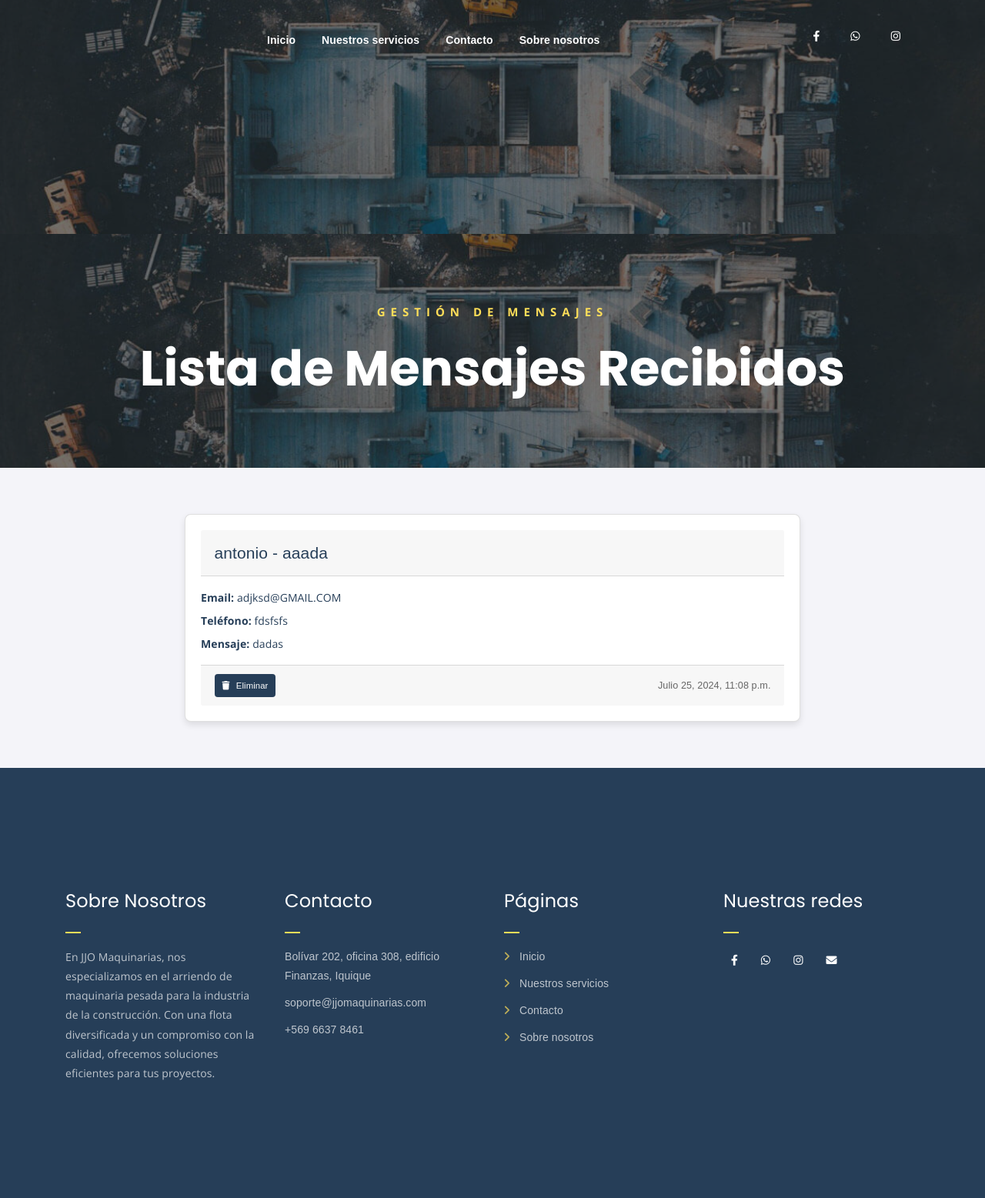
After one commit to xnt0nio/jjomaquinarias, a Django app: page /mensajes in a window 1280 px wide. The commit adds this page. Shown: the whole page at 77% size. Run offline with Django 3.2, Linux system fonts and the light colour scheme; data comes from the database, SQL or seed files in the repository; both versions use the stored data as it was after the commit; style sheets or scripts are compiled from the project's sources; some libraries are stand-ins or nearby versions.

Commit message:
mensajes listos

```diff
--- a/core/templates/core/base.html
+++ b/core/templates/core/base.html
@@ -44,6 +44,9 @@
 							<li><a href="{% url 'productos' %}">Nuestros servicios</a></li>
 							<li><a href="{% url 'contacto' %}">Contacto</a></li>
 							<li><a href="{% url 'sobreNosotros' %}">Sobre nosotros</a></li>
+							{% if user.is_authenticated and user.username == 'admin' %}
+							<li><a href="{% url 'mensajes' %}">Mensajes</a></li>
+							{% endif %}
 							<li>
 								<div class="header-icons">
 									<a class="mobile-hide" href="https://www.facebook.com/profile.php?id=61562551873660&mibextid=ZbWKwL" target="_blank"><i class="fab fa-facebook-f"></i></a>
@@ -196,6 +199,4 @@
 
 
 {% block js %}
-
-
 {% endblock %}
--- /dev/null
+++ b/core/templates/core/mensajes.html
@@ -0,0 +1,141 @@
+{% extends 'core/base.html' %}
+{% load static %}
+{% block css %}
+<style>
+    body {
+        font-family: Arial, sans-serif;
+        background-color: #f4f4f9;
+        margin: 0;
+        padding: 0;
+    }
+    h1 {
+        margin-top: 20px;
+        color: #333;
+        text-align: center;
+    }
+    .cards-container {
+        display: flex;
+        flex-direction: column;
+        align-items: center;
+        width: 80%;
+        max-width: 800px;
+        margin: 20px auto;
+    }
+    .card {
+        background-color: #fff;
+        border-radius: 8px;
+        box-shadow: 0 4px 8px rgba(0, 0, 0, 0.1);
+        margin: 40px 0; /* Aumentar el margen vertical */
+        padding: 20px;
+        width: 100%;
+        position: relative;
+    }
+    .card-header {
+        font-size: 1.5em;
+        margin-bottom: 10px;
+        color: #263e58;
+        display: flex;
+        align-items: center;
+        justify-content: space-between;
+    }
+    .card-content p {
+        margin: 5px 0;
+    }
+    .card-footer {
+        font-size: 0.9em;
+        color: #666;
+        margin-top: 10px;
+        display: flex;
+        justify-content: space-between;
+        align-items: center;
+    }
+    .delete-btn {
+        background-color: #263e58; /* Color rojo para el botón de eliminación */
+        color: #fff;
+        padding: 5px 10px;
+        border-radius: 4px;
+        text-decoration: none;
+        font-size: 0.9em;
+        display: inline-block;
+        margin-right: 10px;
+    }
+    .delete-btn i {
+        margin-right: 5px;
+    }
+</style>
+{% endblock %}
+
+{% block contenido %}
+
+<!-- Área de héroe -->
+<!-- Área de héroe adaptada para mensajes -->
+<div class="hero-area hero-bg">
+    <div class="container">
+        <div class="row">
+            <div class="col-lg-12 text-center">
+                <div class="hero-text">
+                    <div class="hero-text-tablecell">
+                        <p class="subtitle">Gestión de Mensajes</p>
+                        <h1>Lista de Mensajes Recibidos</h1>
+                    </div>
+                </div>
+            </div>
+        </div>
+    </div>
+</div>
+
+
+<!-- PreLoader -->
+<div class="loader">
+    <div class="loader-inner">
+        <div class="circle"></div>
+    </div>
+</div>
+<!-- PreLoader Ends -->
+
+
+
+<div class="cards-container">
+    {% for mensaje in mensajes %}
+    <div class="card">
+        <div class="card-header">
+            {{ mensaje.nombre }} - {{ mensaje.asunto }}
+        </div>
+        <div class="card-content">
+            <p><strong>Email:</strong> {{ mensaje.email }}</p>
+            <p><strong>Teléfono:</strong> {{ mensaje.telefono }}</p>
+            <p><strong>Mensaje:</strong> {{ mensaje.mensaje }}</p>
+        </div>
+        <div class="card-footer">
+            <a class="delete-btn" href="#" onclick="deleteProducto({{ mensaje.id }}); return false;"><i class="fa fa-trash"></i> Eliminar</a>
+            {{ mensaje.fecha }}
+        </div>
+    </div>
+    {% endfor %}
+</div>
+
+{% endblock %}
+
+{% block js %}
+<script src="https://cdn.jsdelivr.net/npm/sweetalert2@11"></script>
+<script>
+    function deleteProducto(id) {
+        Swal.fire({
+            title: 'Eliminar',
+            text: '¿Desea eliminar este mensaje?',
+            icon: 'info',
+            showCancelButton: true,
+            confirmButtonColor: '#3085d6',
+            cancelButtonColor: '#d33',
+            confirmButtonText: 'Eliminar'
+        }).then((result) => {
+            if (result.isConfirmed) {
+                Swal.fire('Eliminado!', 'Mensaje eliminado correctamente.', 'success').then(function () {
+                    window.location.href = "{% url 'delete_mensaje' 0 %}".replace('0', id);  // Reemplaza '0' con el ID real
+                });
+            }
+        });
+    }
+</script>
+
+{% endblock %}
--- a/core/urls.py
+++ b/core/urls.py
@@ -13,11 +13,12 @@ urlpatterns = [
     path('productos', productos, name="productos"),
     path('contacto', contacto, name="contacto"),
     path('sobreNosotros', sobreNosotros, name="sobreNosotros"),
-    path('vision', vision, name="vision"),
+    path('mensajes', mensajes, name="mensajes"),
     path('mision', mision, name="mision"),
     path('contacto/', contacto, name='contacto'),
     path('update/<id>/', update, name="update"),
     path('delete/<id>/', delete, name="delete"),
 
+    path('mensaje/delete/<int:id>/', delete_mensaje, name='delete_mensaje'),
 
 ]
--- a/core/views.py
+++ b/core/views.py
@@ -118,8 +118,17 @@ def contacto(request):
 
 
 
-def vision(request):
-    return render(request, 'core/vision.html')
+def mensajes(request):
+    mensajes = mensaje.objects.all().order_by('-fecha')
+    return render(request, 'core/mensajes.html', {'mensajes': mensajes})
+
+
+
+def delete_mensaje(request, id):
+    mensaje_instance = get_object_or_404(mensaje, id=id)
+    mensaje_instance.delete()
+    return redirect('mensajes')
+
 
 
 def mision(request):
```
Also changed, not shown: core/templates/core/vision.html (deleted, +0 -61 lines), db.sqlite3.
